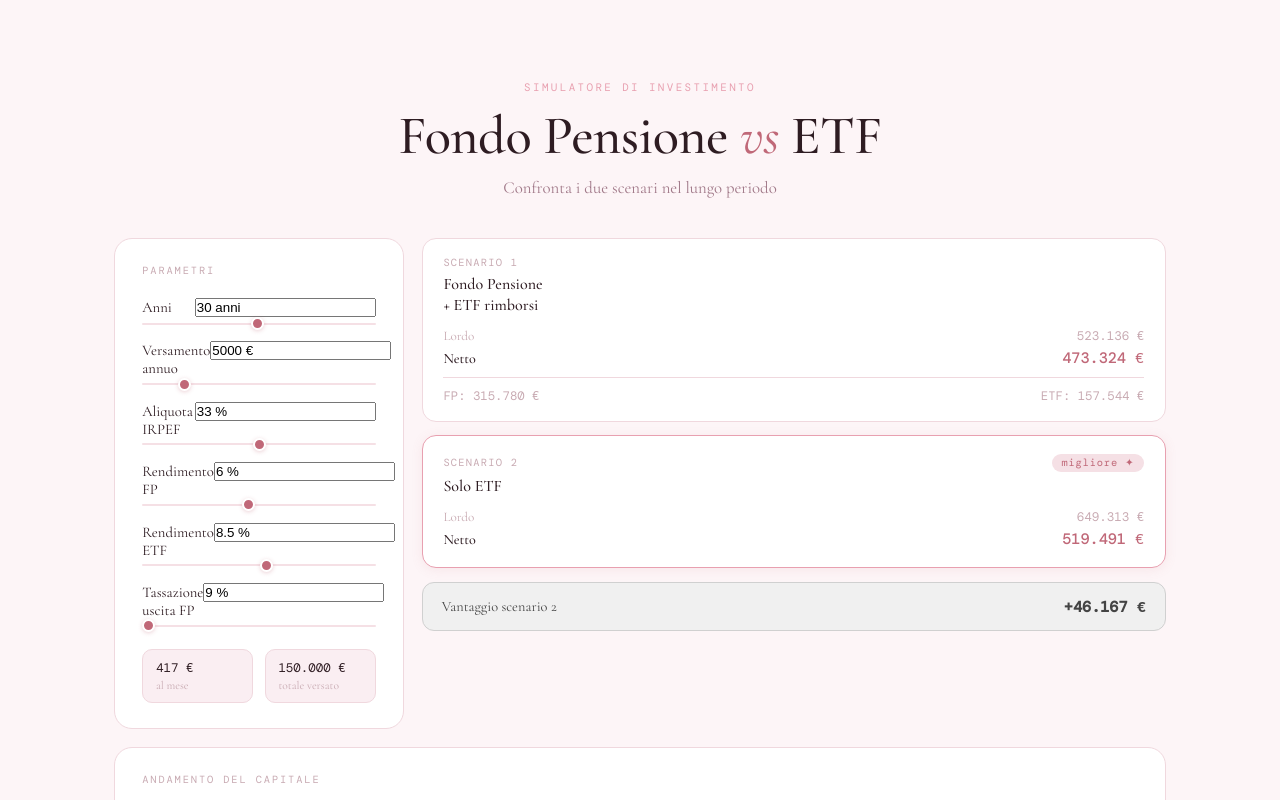
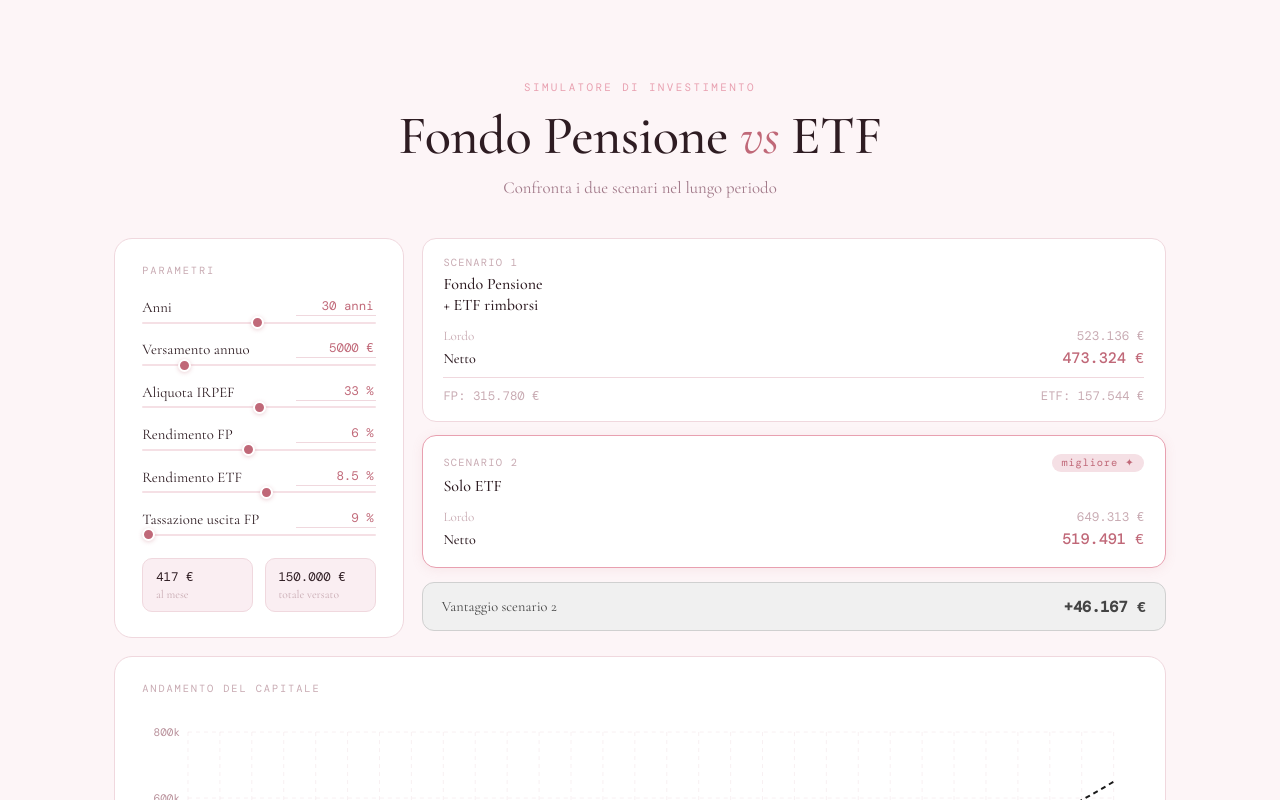
Before and after one commit to All3xJ/fp-or-etf-simulator, a React (Vite) app: page / in a window 1280 px wide. Shown: the top 800 px of the page. Built offline with nearby package versions, Linux system fonts and the light colour scheme.

Commit message:
Add styles for slider input and text input

```diff
--- a/src/index.css
+++ b/src/index.css
@@ -112,6 +112,31 @@ body {
   display: flex;
   justify-content: space-between;
   font-size: 0.92rem;
+  color: var(--text);
+}
+
+.slider-input-wrap {
+  display: flex;
+  align-items: center;
+}
+
+.slider-text-input {
+  font-family: 'DM Mono', monospace;
+  font-size: 0.78rem;
+  color: var(--pink);
+  background: transparent;
+  border: none;
+  border-bottom: 1px solid var(--border);
+  outline: none;
+  width: 80px;
+  text-align: right;
+  padding: 0 2px 1px;
+  transition: border-color 0.15s;
+  cursor: text;
+}
+
+.slider-text-input:focus {
+  border-bottom-color: var(--pink);
   color: var(--text);
 }
 
```
